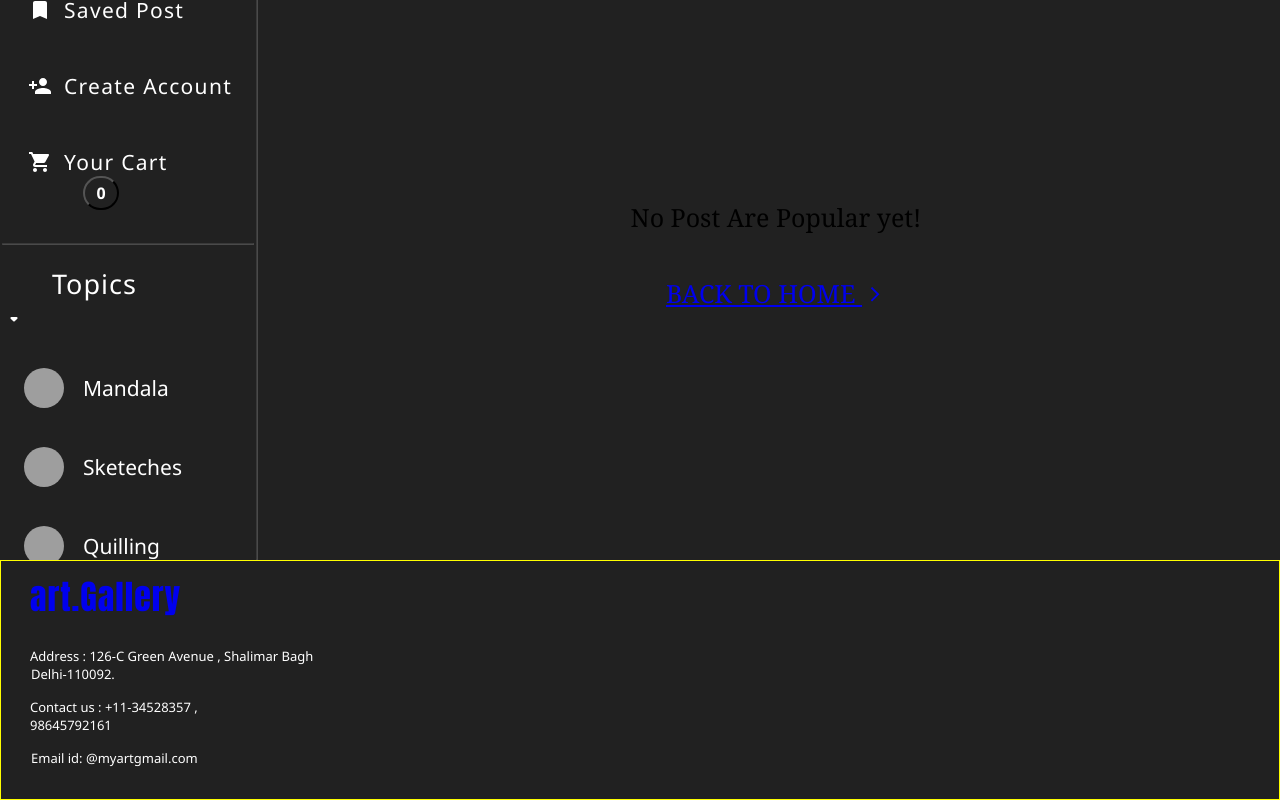
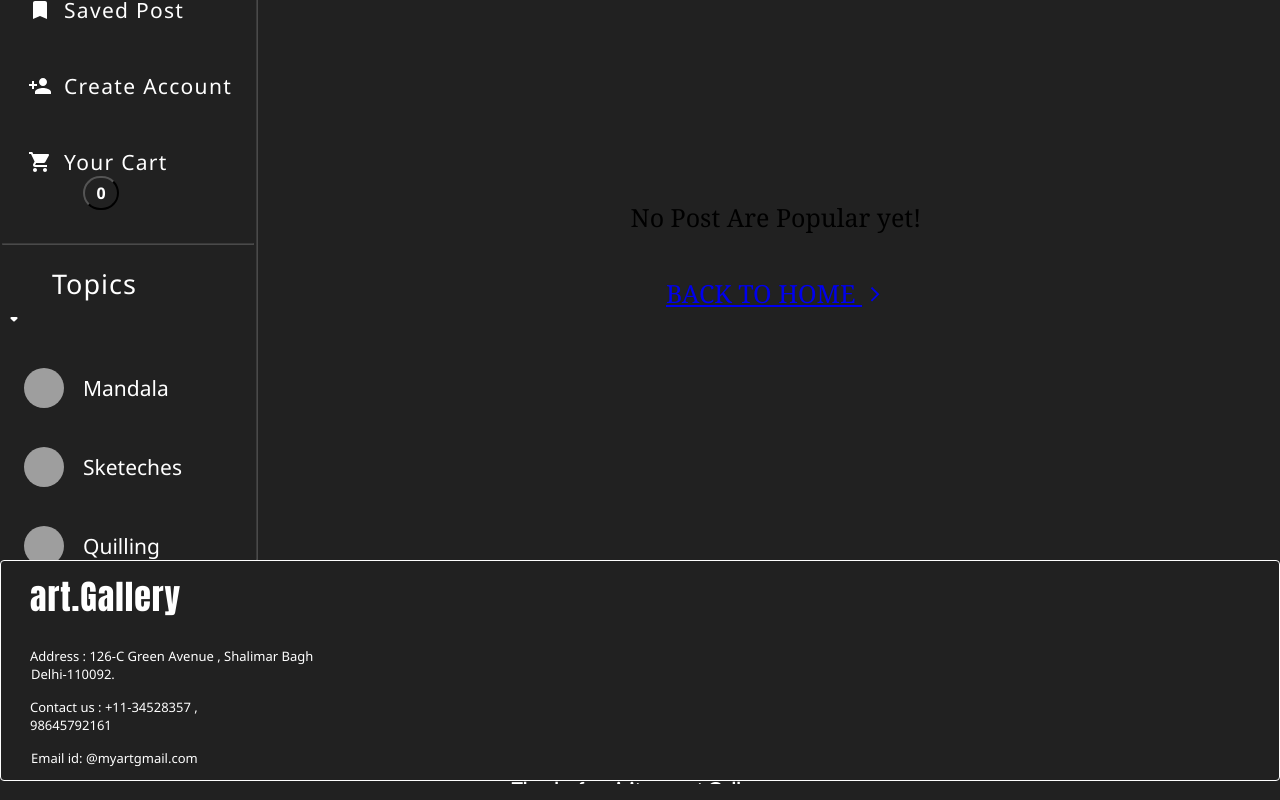
Before and after one commit to Pragyani/art-gallery, a React (Create React App) app: page /popular-page in a window 1280 px wide. Shown: the part 294-1094 px from the top of the page. Built offline with nearby package versions, Linux system fonts and the light colour scheme; grey boxes are pictures that could not be loaded.

Commit message:
add : changes in cl-foterr-class

```diff
--- a/src/pages/Footer/footer.css
+++ b/src/pages/Footer/footer.css
@@ -7,8 +7,10 @@
 .footer-section .cl-foterr-class {
     width: 100%;
     padding: 10px;
-    height: 15pc;
-    border: 1px solid yellow;
+    height: 13.8pc;
+    border-radius: 4px;
+    margin-bottom: 3px;
+    border: 1px solid var(--border-color);
 }
 
 
@@ -29,9 +31,9 @@
     width: 15%;
 }
 
-
-.cl-foterr-class .footer-slics a {
+.cl-foterr-class .footer-slics h1 a {
     text-decoration: none;
+    color: var(--color);
 }
 
 .web-info {
@@ -74,7 +76,7 @@
 
 h3 {
     color: var(--color);
-    margin-top: 30px;
+    margin-top: 10px;
     text-align: center;
     font-family: 'Trebuchet MS', 'Lucida Sans Unicode', 'Lucida Grande', 'Lucida Sans', Arial, sans-serif;
     font-size: larger;
```
